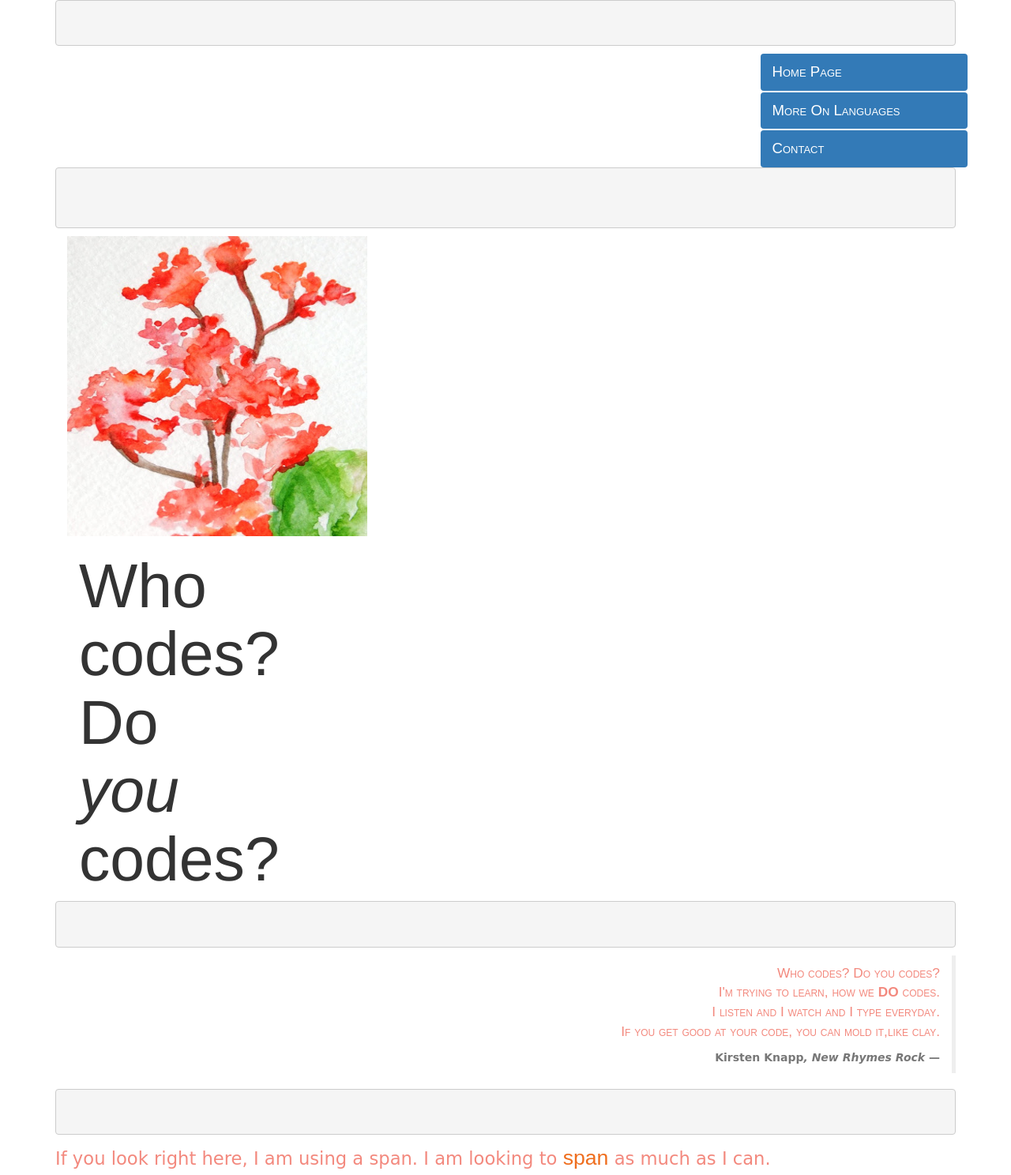
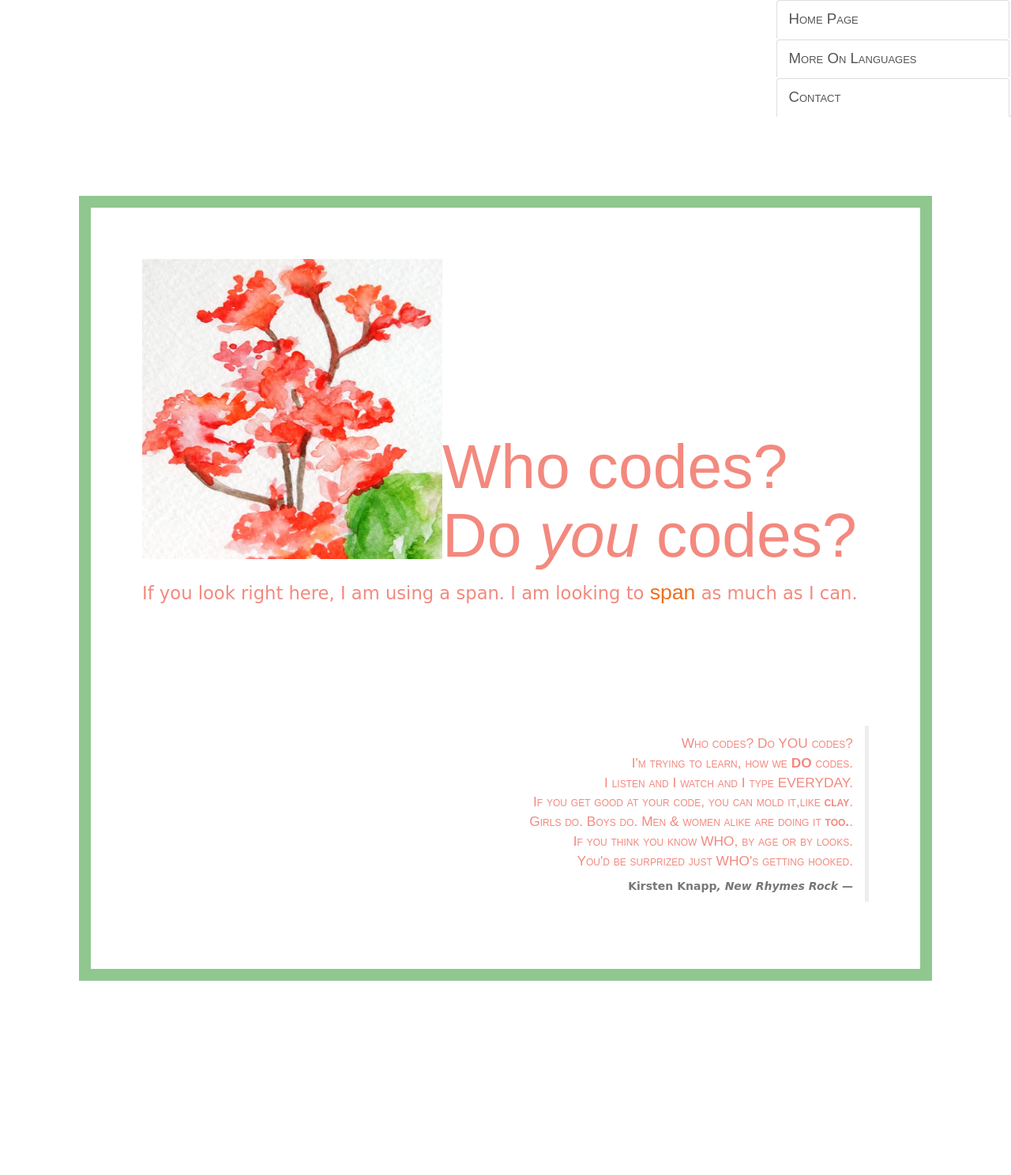
Before and after one commit to BlueDotCafe/week-in-review, a plain HTML site: page who-codes.html in a window 1280 px wide. Shown: the whole page at 79% size. After the commit the page ends 1342 px from the top, so only its background shows below. Drawn offline with Linux system fonts and the light colour scheme.

Commit message:
Add different nav tabs, css styling changes, box model and a.

```diff
--- a/css/styles.css
+++ b/css/styles.css
@@ -1,3 +1,18 @@
+.my-class {
+  margin: 100px;
+  border: 15px solid rgba(0, 128, 0, 0.44);
+  padding: 65px;
+}
+
+.portrait {
+  height: 200px;
+  width: 200px;
+}
+
+a {
+  color: rgba(0, 128, 0, 0.44);
+}
+
 .col-md-3 {
   float: right;
 }
@@ -5,6 +20,7 @@
 h1 {
   font-size: 59pt;
   font-weight: lighter;
+  color: #f3897e;
 }
 
 h2 {
--- a/who-codes.html
+++ b/who-codes.html
@@ -13,49 +13,29 @@
         <title>Who Codes?</title>
       </head>
       <body>
-        <div class="container">
-        <pre>
-
-        </pre>
-        <div class="container">
         <div class="row">
           <div class="col-md-3">
-               <ul class="nav nav-pills nav-stacked">
+             <ul class="nav nav-tabs nav-stacked">
                <li class="active"><a href="index.html" data-toggle="tab">Home Page</a></li>
                <li class="active"><a href="languages.html" data-toggle="tab">More On Languages</a></li>
                <li class="active"><a href="contact.html" data-toggle="tab">Contact</a></li>
              </ul>
           </div>
         </div>
+          <div class="my-class">
+            <div class="portrait">
+              <img src="img/watercolor.JPG" alt="water color painting">
             </div>
-        <pre>
-
-
-        </pre>
-
-        <div class="container">
-          <div class="row">
-            <div class="col-md-4">
-              <img src="img/watercolor.JPG" alt="water color painting">
-                  <div class="col-md-4">
-                    <h1>Who codes? Do <em>you</em> codes?</h1>
-                 </div>
-             </div>
-           </div>
-         </div>
-         <pre>
-
-         </pre>
+              <h1>Who codes?<br>Do <em>you</em> codes?</h1>
+              <p>If you look right here, I am using a span. I am looking to <span class="important">span</span> as much as I can.</p>
+          <br><br><br><br><br><br><br>
           <blockquote class="blockquote-reverse rhyme">
-            <p>Who codes? Do you codes?<br>I'm trying to learn, how we <strong>DO</strong> codes.<br>I listen and I watch
-            and I type everyday.<br>If you get good at your code, you can mold it,like clay.</p>
+            <p>Who codes? Do YOU codes?<br>I'm trying to learn, how we <strong>DO</strong> codes.<br>I listen and I watch
+            and I type EVERYDAY.<br>If you get good at your code, you can mold it,like <strong>clay</strong>. <br> Girls do. Boys do.
+            Men & women alike are doing it <strong>too.</strong>.<br>If you think you know WHO, by age or by looks.<br>You'd be surprized just WHO's
+            getting hooked.</p>
             <footer>Kirsten Knapp<cite title="Source Tile">, New Rhymes Rock</cite></footer>
           </blockquote>
-          <pre>
-
-          </pre>
-          <p>If you look right here, I am using a span. I am looking to <span class="important">span</span> as much as I can.</p>
+        </body>
        </div>
-      </body>
      </html>
-</html>
```
Also changed, not shown: contact.html (+1 -5 lines), index.html (+1 -1 lines), languages.html (+1 -1 lines). Lines whose indentation alone changed are shown as unchanged.
